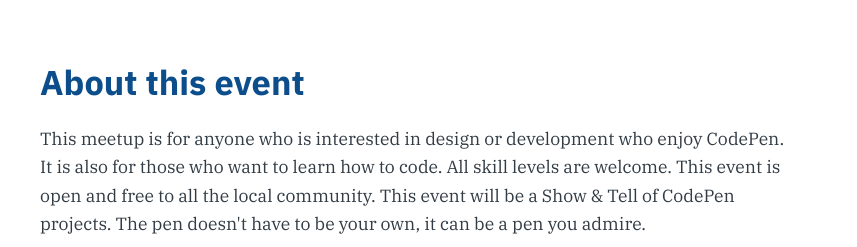
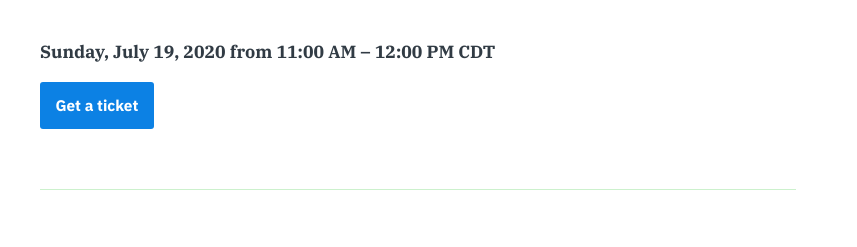
Before and after one commit to dreascode/codepenmeetup, a Gatsby site: page / in a window 1280 px wide. Shown: the part 675-922 px from the top of the page, 0-857 px from the left. Built offline with nearby package versions, Linux system fonts and the light colour scheme; Gatsby itself is replaced by a stand-in of ours.

Commit message:
add-july

```diff
--- a/src/pages/index.js
+++ b/src/pages/index.js
@@ -35,6 +35,7 @@
                   </a>
                 </strong>
               </p>
+              <br />
               <p>
                 <strong>
                   Sunday, June 14, 2020 from 11:00 AM – 12:00 PM CDT
@@ -44,6 +45,22 @@
                 <strong>
                   <a
                     href="https://www.eventbrite.com/e/june-online-codepen-meetup-tickets-104975450398"
+                    className="link link-btn"
+                  >
+                    Get a ticket
+                  </a>
+                </strong>
+              </p>
+              <br />
+              <p>
+                <strong>
+                  Sunday, July 19, 2020 from 11:00 AM – 12:00 PM CDT
+                </strong>
+              </p>
+              <p>
+                <strong>
+                  <a
+                    href="https://www.eventbrite.com/e/july-online-codepen-meetup-tickets-104976658010"
                     className="link link-btn"
                   >
                     Get a ticket
```
